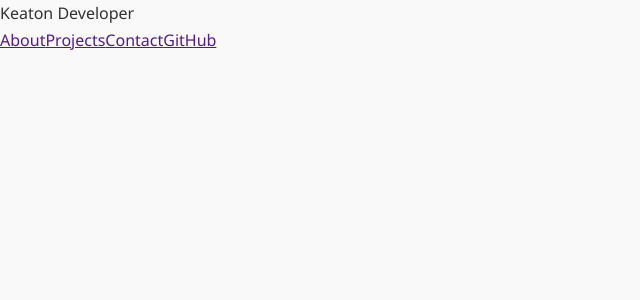
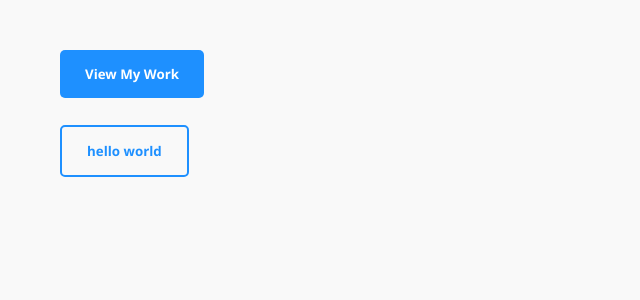
Before and after one commit to kmckoy14/portfolio-website, a React (Vite) app: page / in a window 1280 px wide. Shown: the top 300 px of the page, without its empty margins (0-640 px from the left). Built offline with nearby package versions, Linux system fonts and the light colour scheme.

Commit message:
Styled buttons and added container.

```diff
--- a/src/App.tsx
+++ b/src/App.tsx
@@ -6,7 +6,11 @@ function App() {
 
   return (
     <>
-      <Header/>
+      <div className="container">
+      <button className='btn'>View My Work</button> <br /><br />
+
+      <button className='btn btn-outline'>hello world</button>
+      </div>
 
 
     </>
--- a/src/styles/index.css
+++ b/src/styles/index.css
@@ -20,3 +20,40 @@ body {
   background-color: #f9f9f9;
   line-height: 1.7;
 }
+
+.container {
+  max-width: 1200px;
+  margin: 50px auto;
+  padding: 0 20px;
+}
+
+/* Buttons */
+
+.btn{
+    cursor: pointer;
+    border: none;
+    background-color: var(--primary);
+    color: #fff;
+    padding: 15px 25px;
+    border-radius: 5px;
+    font-weight: 650;
+    text-decoration: none;
+    display: inline-block;
+    transition: all 0.3s ease-in-out;
+
+    &:hover{
+        opacity: 0.8;
+        transform: translateY(-3px);
+    }
+}
+
+.btn-outline{
+    background-color: transparent;
+    border: 2.5px solid var(--primary);
+    color: var(--primary);
+
+    &:hover{
+        background-color: var(--primary);
+        color: #fff;
+    }
+}
```
